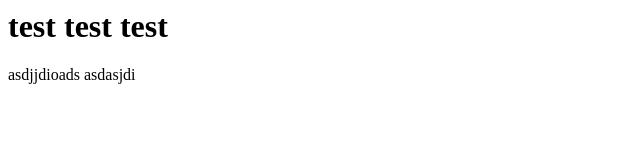
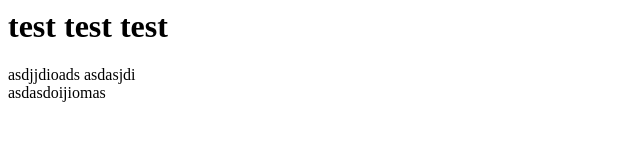
Before and after one commit to bankbanks/bankswork, a plain HTML site: page index.html in a window 1280 px wide. Shown: the whole page, without its empty margins (0-640 px from the left). Drawn offline with Linux system fonts and the light colour scheme.

Commit message:
third commit

```diff
--- a/index.html
+++ b/index.html
@@ -1,5 +1,9 @@
 <h1>test test test</h1>
-<body>
+    <body>
     asdjjdioads
     asdasjdi
-</body>
+    </body>
+<footer>
+    asdasdoijiomas
+
+</footer>
```
